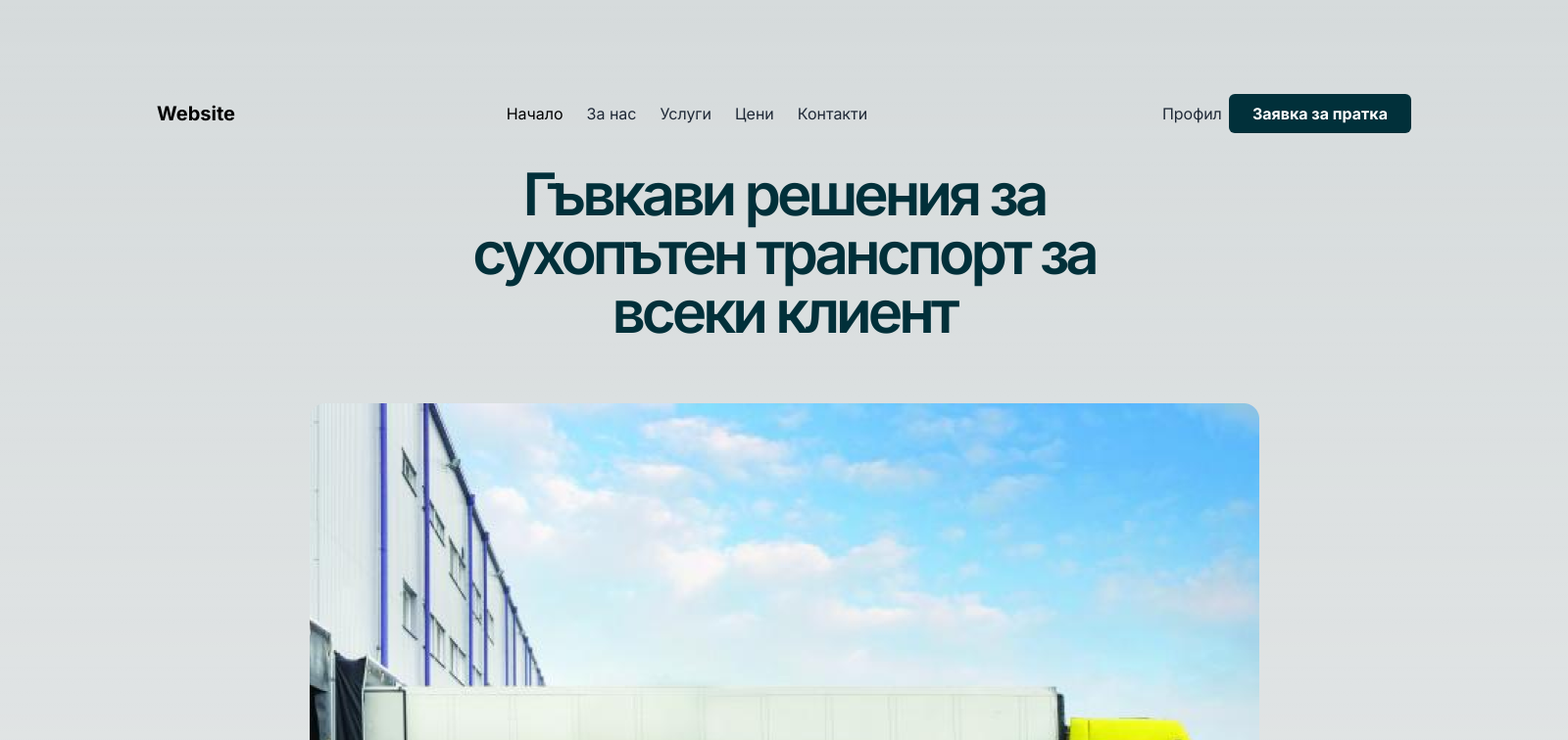
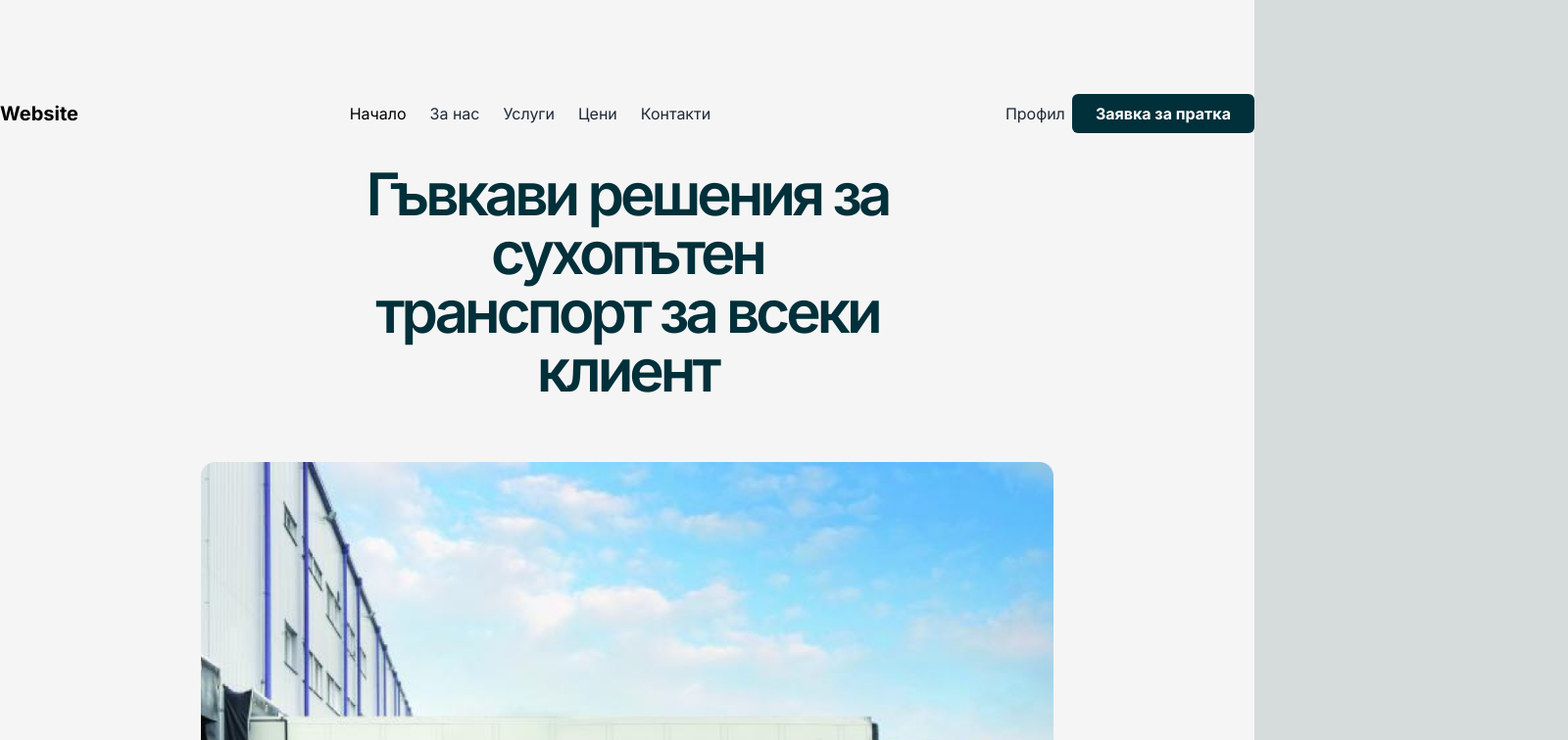
Before and after one commit to lyklecharova/Zing7, a Next.js app in the folder task1c/: page / in a window 1280 px wide. Shown: the top 756 px of the page at 98% size, 1600 px wide, since content can reach past the window. Built offline with nearby package versions, Linux system fonts and the light colour scheme.

Commit message:
Update page.tsx

```diff
--- a/task1c/src/app/page.tsx
+++ b/task1c/src/app/page.tsx
@@ -7,7 +7,7 @@
 
 export default function Home() {
     return (
-        <main className="flex min-h-screen flex-col items-center justify-between p-24" style={{ width: '1600px', height: '3523' }}>
+        <main className="flex min-h-screen flex-col items-center justify-between p-24" style={{ background: '#F5F5F5' }}>
             <Header />
             <HeroSection />
             <MainContent />
```
